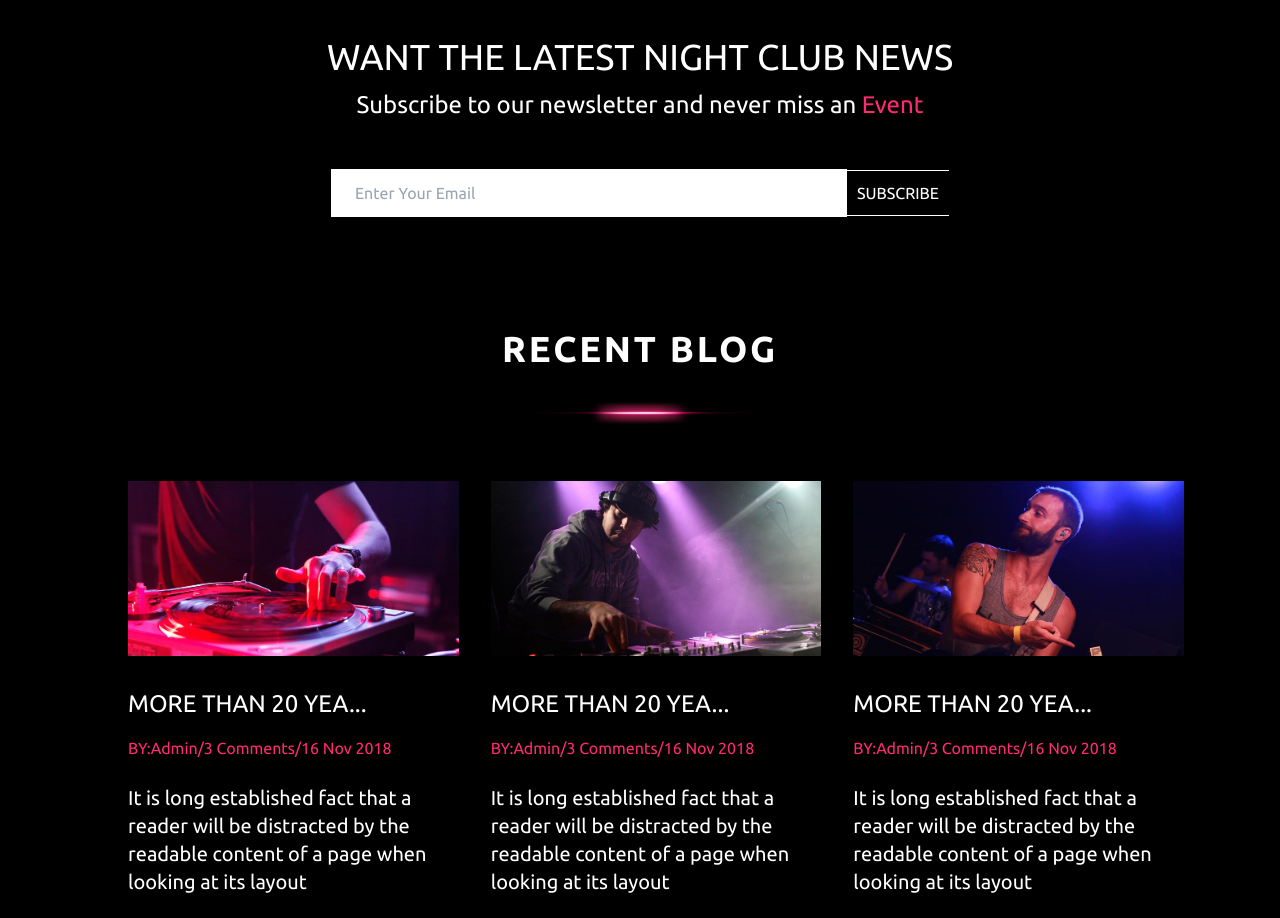
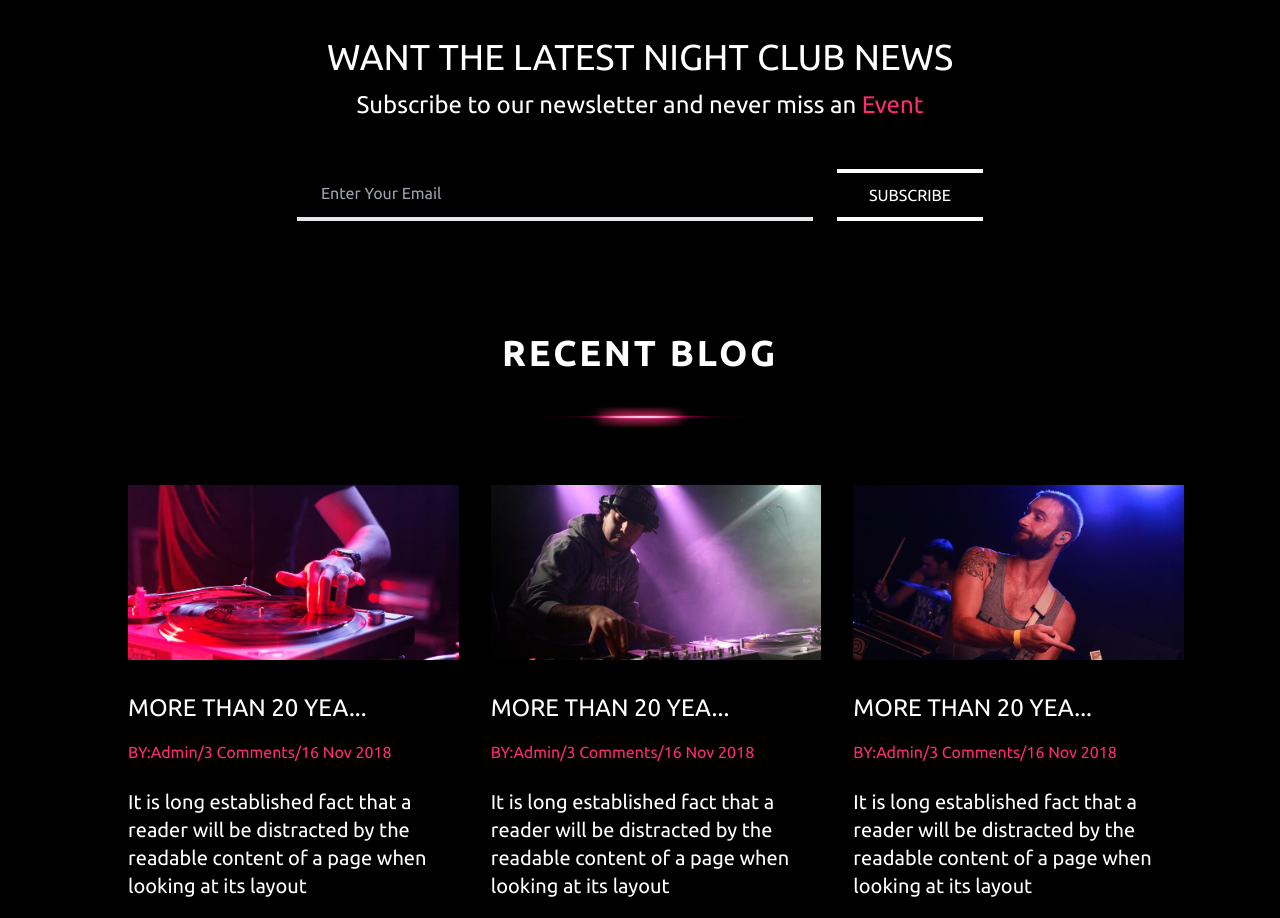
Before and after one commit to Nadjaroemer/NightClub2.0, a React (Create React App) app: page /contact-us in a window 1280 px wide. Shown: the part 2640-3558 px from the top of the page. Built offline with nearby package versions, Linux system fonts and the light colour scheme.

Commit message:
Add styling to button component

```diff
--- a/src/components/EmailSubscriptionForm.js
+++ b/src/components/EmailSubscriptionForm.js
@@ -15,12 +15,12 @@ export default function EmailSubscriptionForm() {
     clearErrors,
   } = useForm();
 
-  const mailValidation = /^\w+([\.-]?\w+)*@\w+([\.-]?\w+)*(\.\w{2,3})+$/;
+  const mailValidation = /^\w+([.-]?\w+)*@\w+([.-]?\w+)*(\.\w{2,3})+$/;
 
   const onSubmit = async (form) => {
     try {
       const res = await axios.post(
-        `${process.env.REACT_APP_BASE_URL}/newsletters`,
+        `${process.env.NIGHTCLUB_APP_BASE_URL}/newsletters`,
 
         {
           email: form.email,
@@ -47,9 +47,9 @@ export default function EmailSubscriptionForm() {
         </p>
       </div>
 
-      <form className="max-w-3xl pt-12" onSubmit={handleSubmit(onSubmit)}>
+      <form className="max-w-3xl pt-12 flex" onSubmit={handleSubmit(onSubmit)}>
         <input
-          className="w-[516px] h-10 p-6"
+          className="w-[516px] h-10 p-6 mr-6 border-b-4 bg-transparent"
           type="text"
           placeholder="Enter Your Email"
           {...register("email", {
--- a/src/components/PrimaryButton.js
+++ b/src/components/PrimaryButton.js
@@ -1,6 +1,6 @@
 export default function PrimaryButton({ text }) {
   return (
-    <button className="p-[10px] bg-transparent border-white uppercase border-y">
+    <button className="p{t/b}-{10px} pl-8 pr-8 bg-transparent border-white uppercase border-y-4">
       {text}
     </button>
   );
```
Also changed, not shown: 1 other file (tests, documents, lock files or other folders).
